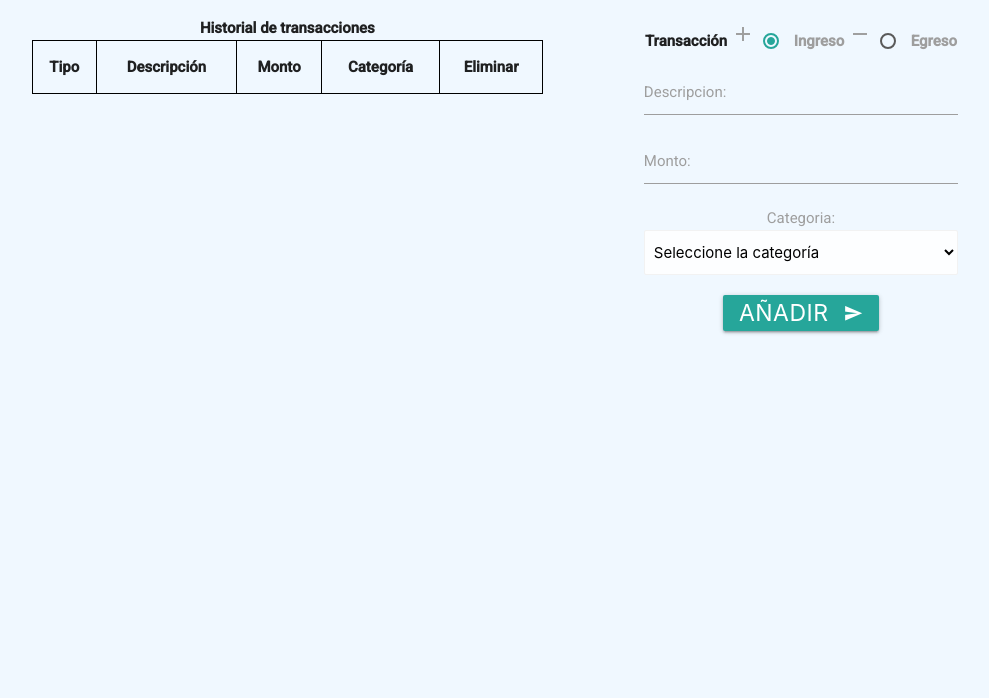
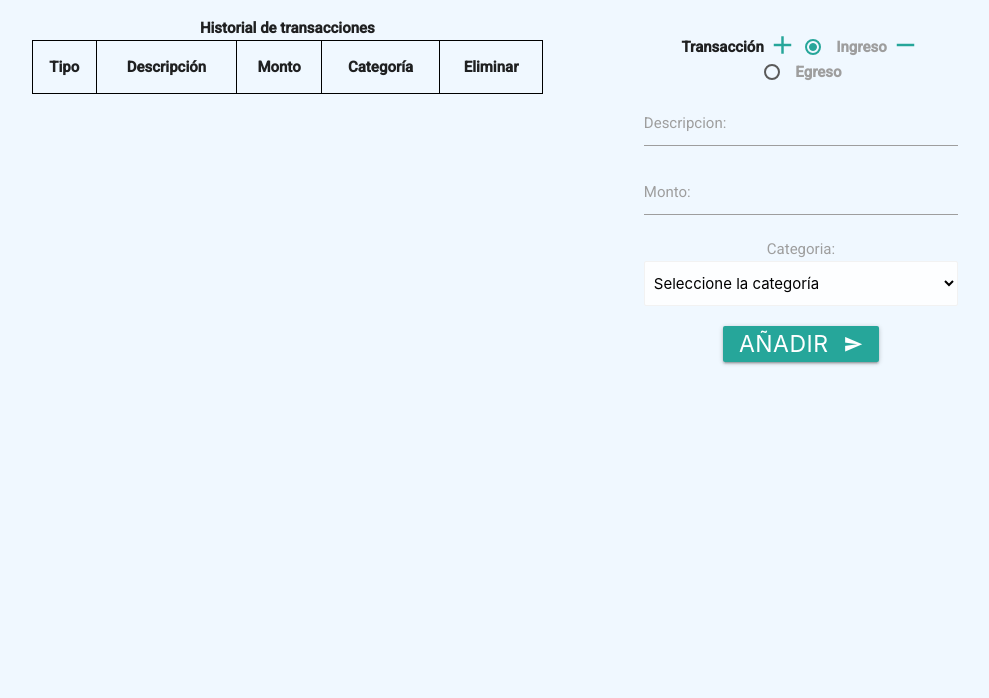
Before and after one commit to retaLazyCodes/my-expenses-app, a plain HTML site: page index.html in a window 1280 px wide. Shown: the part 102-800 px from the top of the page, without its empty margins (86-1075 px from the left). Drawn offline with nearby package versions, Linux system fonts and the light colour scheme.

```diff
--- a/resources/css/styles.css
+++ b/resources/css/styles.css
@@ -15,6 +15,14 @@
 
 #transactionForm label {
     font-size: 1rem;
+}
+
+#transactionForm label i {
+    position: relative;
+    font-size: 2rem;
+    bottom: -8px;
+    color: #26a69a;
+
 }
 
 .formClass {
```
